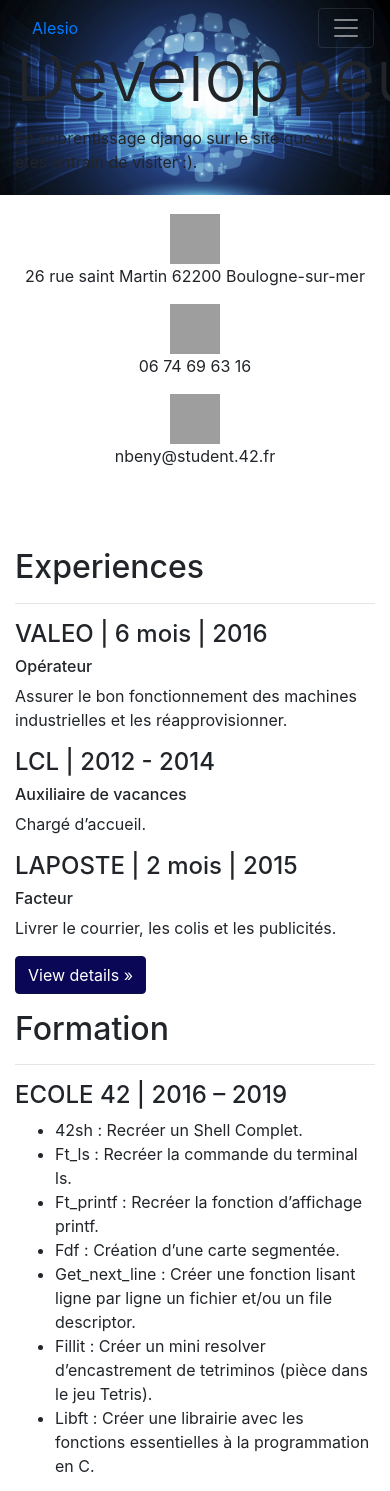
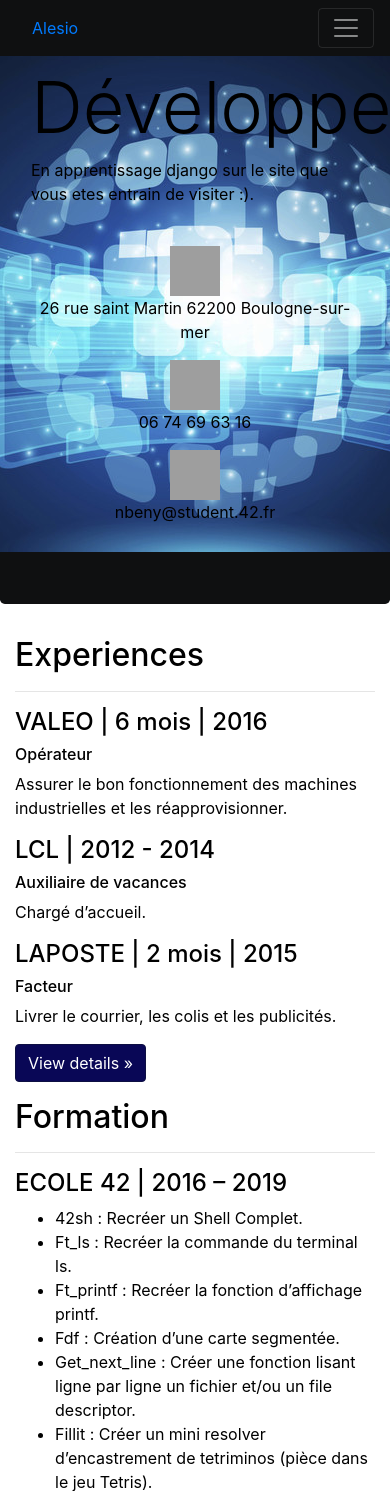
Before and after one commit to nbeny/PortFolio, a Django app: page / in a window 390 px wide; the page is wider, and only the part inside the window is pictured. Shown: the top 1491 px of that part. Run offline with Django 3.2, Linux system fonts and the light colour scheme; some libraries are stand-ins or nearby versions; grey boxes are pictures that could not be loaded.

Commit message:
added img + style

```diff
--- a/PortFolio/static/css/main.css
+++ b/PortFolio/static/css/main.css
@@ -35,19 +35,29 @@
 }
 
 .jumbotron {
+    background-color: #0f1011;
+    background-image:url(../img/web-connections-convert.jpg);
+    background-repeat: no-repeat;
+    background-position: center;
+    padding: 4rem 2rem;
+}
 
-    background-color: #606dff;
-    background-color: transparent;
+body {
+    font-family: -apple-system, BlinkMacSystemFont, "Segoe UI", Roboto, "Helvetica Neue", Arial, sans-serif, "Apple Color Emoji", "Segoe UI Emoji", "Segoe UI Symbol", "Noto Color Emoji";
+    font-size: 1rem;
+    font-weight: 400;
+    line-height: 1.5;
+    color: #000;
+    text-align: left;
+
 }
 
 /* Images background possibility classes */
 
 .hand-wold {
-
     background-image:url(../img/hand-world.png);
     background-size: 100%;
     background-repeat: no-repeat;
-
 }
 
 .banner-web {
@@ -55,15 +65,19 @@
     background-image:url(../img/banner-web.jpg);
     background-size: 100%;
     background-repeat: no-repeat;
-
 }
 
-.web-connections {
-
-    background-image:url(../img/web-connections.jpg);
-    background-size: 100%;
+/* media windows inferieur to 768px */
+@media screen and (max-width: 768px) {
+.jumbotron {
+    background-color: #0f1011;
+    background-image:url(../img/web-connections-convert.jpg);
     background-repeat: no-repeat;
-
+    background-position: center;
+    padding: 4rem 1rem;
+    margin-bottom: 2rem;
+    border-radius: 0.3rem;
+}
 }
 
 /* barre de progression (COMPETENCES) */
--- a/PortFolio/templates/base.html
+++ b/PortFolio/templates/base.html
@@ -23,13 +23,12 @@
 <body>
 
 <main role="main">
-    <div class="web-connections">
-        {% include 'navbar.html' %}
-        <div class="jumbotron container">
+    {% include 'navbar.html' %}
+    <div class="jumbotron">
+        <div class="container">
             {% block jumbotron %}
             {% endblock %}
         </div>
-    </div>
     </div>
 
 
--- a/PortFolio/templates/navbar.html
+++ b/PortFolio/templates/navbar.html
@@ -1,4 +1,4 @@
-<nav class="navbar navbar-expand-sm navbar-dark bg-dark fixed-top web-connections">
+<nav class="navbar navbar-expand-sm navbar-dark bg-dark fixed-top">
     <a class="nav-link {% if request.path == index %}active{% endif %}" href="{% url 'index' %}">Alesio</a>
     <button class="navbar-toggler" type="button" data-toggle="collapse" data-target="#navbarSupportedContent"
             aria-controls="navbarSupportedContent" aria-expanded="false" aria-label="Toggle navigation">
```
Also changed, not shown: PortFolio/static/img/Jumbotron Template for Bootstrap.html (+5 -8 lines), PortFolio/static/img/Jumbotron Template for Bootstrap_fichiers/a.html (+5 -8 lines), PortFolio/static/img/Jumbotron Template for Bootstrap_fichiers/main.css (+23 -11 lines), PortFolio/static/img/web-connections-convert.jpg (added), PortFolio/static/img/web-connections-head.png (added).
